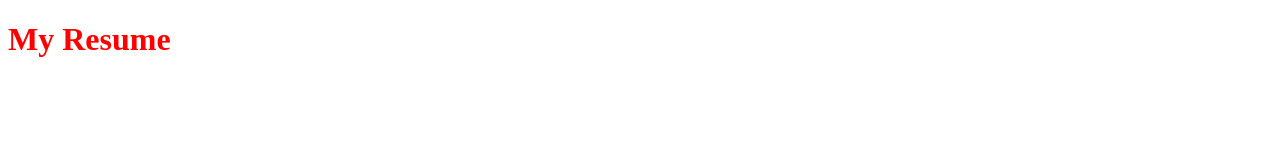
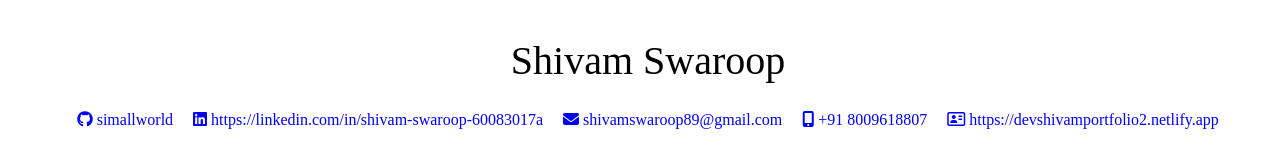
Before and after one commit to simallworld/Resume_Project, a plain HTML site: page index.html in a window 1280 px wide. Drawn offline with Linux system fonts and the light colour scheme.

Commit message:
Header section done

```diff
--- a/index.html
+++ b/index.html
@@ -5,9 +5,35 @@
     <meta charset="UTF-8">
     <meta name="viewport" content="width=device-width, initial-scale=1.0">
     <link rel="stylesheet" href="styles.css">
+    <script src="https://kit.fontawesome.com/6f5ae8a4e6.js" crossorigin="anonymous"></script>
     <title>My Resume</title>
 </head>
-<h1>My Resume</h1>
+<header>
+    <h1 class="name">Shivam Swaroop</h1>
+    <div class="contacts">
+        <div>
+            <a href="https://github.com/simallworld" target="_blank"><i class="fa-brands fa-github"></i> simallworld</a>
+        </div>
+        <div>
+            <a href="https://linkedin.com/in/shivam-swaroop-60083017a" target="_blank"><i
+                    class="fa-brands fa-linkedin"></i> https://linkedin.com/in/shivam-swaroop-60083017a</a>
+        </div>
+        <div>
+            <a href="mailto:shivamswaroop89@gmail.com" target="_blank"><i class="fa-solid fa-envelope"></i>
+                shivamswaroop89@gmail.com</a>
+        </div>
+        <div>
+            <a href="tel:+918009618807" target="_blank"><i class="fa-solid fa-mobile-screen-button"></i> +91
+                8009618807</a>
+        </div>
+        <div>
+            <a href="https://devshivamportfolio2.netlify.app
+            " target="_blank"><i class="fa-regular fa-address-card"></i> https://devshivamportfolio2.netlify.app
+            </a>
+        </div>
+
+    </div>
+</header>
 
 <body>
 
--- a/styles.css
+++ b/styles.css
@@ -1,3 +1,41 @@
-h1{
-    color: red;
+body{
+    width: 100%;
+    height: 100vh;
+    margin-top: 10px;
+    padding: 0px;
+    background-color: white;
+    color: black;
+    font-family: 'Times New Roman';
+    font-weight: 100;
+    display: flex;
+    flex-direction: column;
+    align-items: center;
 }
+
+header{
+    width: 100%;
+}
+
+header .name{
+    font-size: 40px;
+    font-weight: 200;
+    display: flex;
+    flex-direction: column;
+    align-items: center;
+}
+
+header .contacts{
+    width: 100%;
+    font-size: 16px;
+    font-weight: 100;
+    display: flex;
+    flex-direction: row;
+    align-items: center;
+    justify-content: center;
+    gap: 20px
+}
+
+a{
+    text-decoration: none;
+    color: blue;
+}
```
